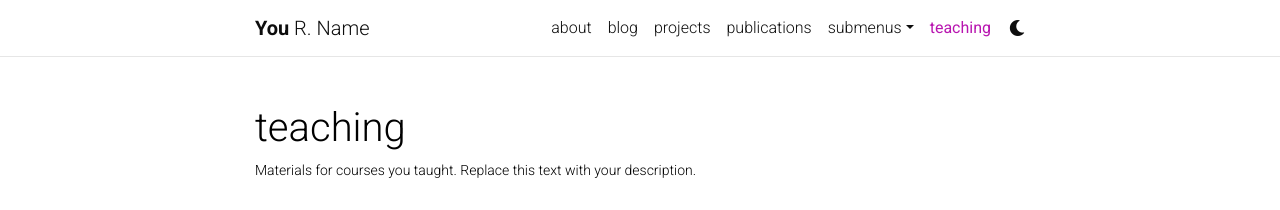
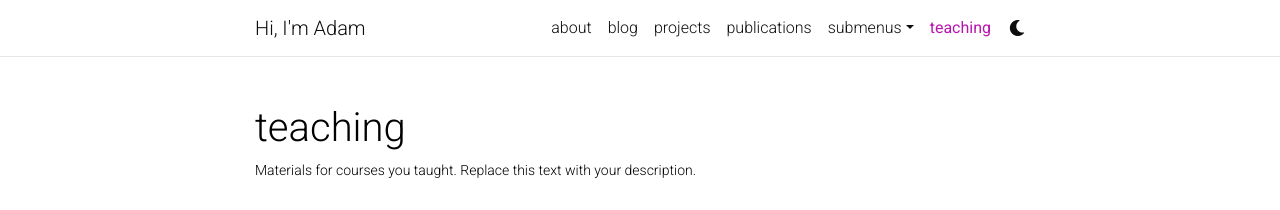
Before and after one commit to adam-bozman/adam-bozman.github.io, a Jekyll site: the page built from _pages/teaching.md, in a window 1280 px wide. Shown: the top 210 px of the page. Built offline with Jekyll 4.4.1, drawn with Linux system fonts in a browser that asks for light colours; comment, search, counter and statistics services are not loaded; a style sheet for code colours, icons or effects is not loaded.

Commit message:
Update _config.yml

```diff
--- a/_config.yml
+++ b/_config.yml
@@ -2,7 +2,7 @@
 # Site settings
 # -----------------------------------------------------------------------------
 
-title: blank # the website title (if blank, full name will be used instead)
+title: Hi, I'm Adam # the website title (if blank, full name will be used instead)
 first_name: You
 middle_name: R.
 last_name: Name
```
